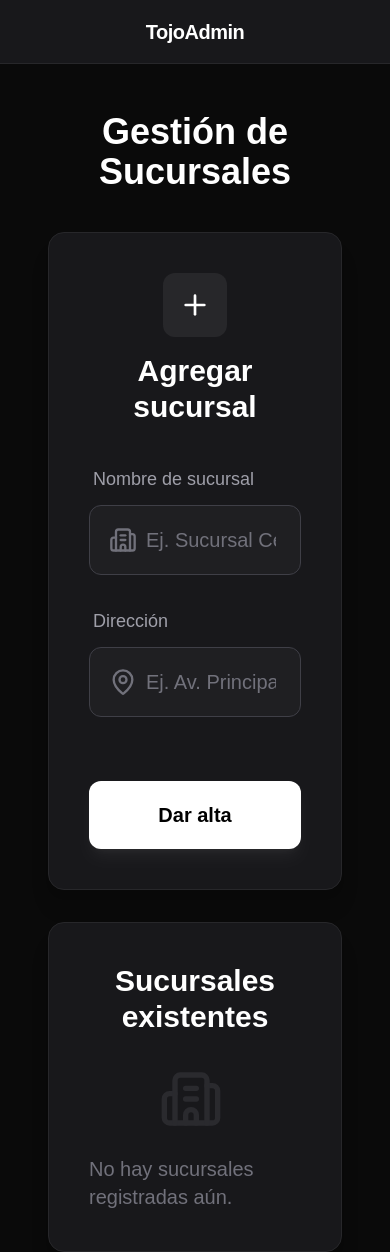
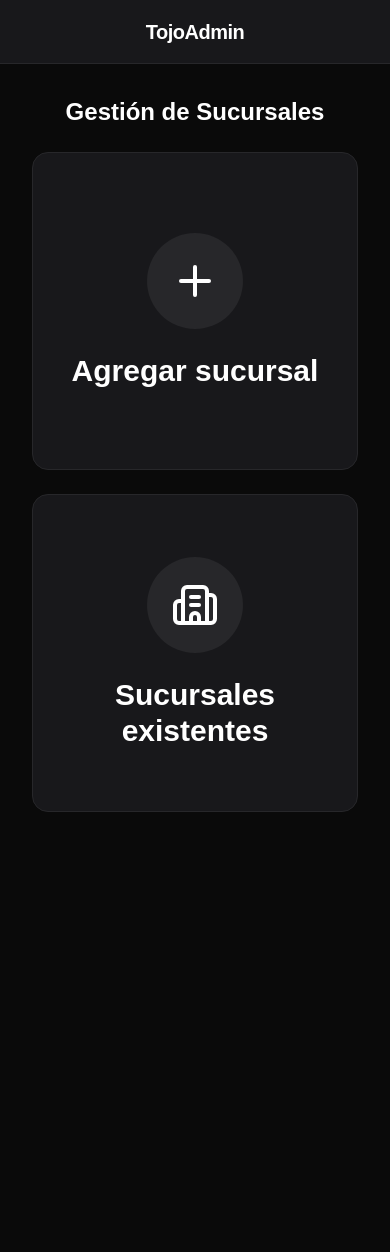
Before and after one commit to Tojo-Shops-Systems/TojoAdmin, a Next.js app: page /branches in a window 390 px wide. After the commit the page ends 844 px from the top, so only its background shows below. Built offline with nearby package versions, Linux system fonts and the light colour scheme.

Commit message:
fix/branchesResponsive

```diff
--- a/app/branches/page.tsx
+++ b/app/branches/page.tsx
@@ -1,61 +1,95 @@
 "use client";
 
-import { Building2, MapPin, Plus } from "lucide-react";
+import { Building2, MapPin, Plus, ArrowLeft } from "lucide-react";
+import { useState } from "react";
 
 export default function Branches() {
+    const [mobileView, setMobileView] = useState<'menu' | 'add' | 'list'>('menu');
+
     return (
-        <div className="p-8 h-[calc(100vh-6rem)] flex flex-col">
-            <h1 className="text-4xl font-bold text-white mb-10 text-center">Gestión de Sucursales</h1>
+        <div className="p-4 lg:p-8 h-[calc(100vh-6rem)] flex flex-col">
+            <h1 className="text-2xl lg:text-4xl font-bold text-white mb-6 lg:mb-10 text-center">Gestión de Sucursales</h1>
 
-            <div className="grid grid-cols-1 lg:grid-cols-2 gap-8 flex-1 min-h-0">
+            {/* Mobile Menu Buttons */}
+            <div className={`flex-1 flex flex-col gap-6 lg:hidden ${mobileView !== 'menu' ? 'hidden' : ''}`}>
+                <button
+                    onClick={() => setMobileView('add')}
+                    className="flex-1 bg-zinc-900 border border-zinc-800 rounded-2xl p-8 flex flex-col items-center justify-center gap-6 hover:bg-zinc-800 transition-all active:scale-95"
+                >
+                    <div className="p-6 bg-zinc-800 rounded-full">
+                        <Plus className="text-white" size={48} />
+                    </div>
+                    <span className="text-3xl font-bold text-white">Agregar sucursal</span>
+                </button>
+
+                <button
+                    onClick={() => setMobileView('list')}
+                    className="flex-1 bg-zinc-900 border border-zinc-800 rounded-2xl p-8 flex flex-col items-center justify-center gap-6 hover:bg-zinc-800 transition-all active:scale-95"
+                >
+                    <div className="p-6 bg-zinc-800 rounded-full">
+                        <Building2 className="text-white" size={48} />
+                    </div>
+                    <span className="text-3xl font-bold text-white">Sucursales existentes</span>
+                </button>
+            </div>
+
+            <div className={`grid grid-cols-1 lg:grid-cols-2 gap-8 flex-1 min-h-0 ${mobileView === 'menu' ? 'hidden lg:grid' : ''}`}>
                 {/* Left Card: Add Branch */}
-                <div className="bg-zinc-900 border border-zinc-800 rounded-2xl p-10 flex flex-col justify-center shadow-xl">
-                    <div className="flex flex-col items-center gap-4 mb-10 text-center">
-                        <div className="p-4 bg-zinc-800 rounded-xl">
+                <div className={`bg-zinc-900 border border-zinc-800 rounded-2xl p-6 lg:p-10 flex flex-col justify-center shadow-xl ${mobileView === 'list' ? 'hidden lg:flex' : 'flex'}`}>
+                    <div className="w-full flex flex-col items-center gap-4 lg:gap-6 mb-8 lg:mb-12 text-center relative">
+                        {/* Back Button (Mobile Only) */}
+                        <button
+                            onClick={() => setMobileView('menu')}
+                            className="absolute left-0 top-0 p-2 text-zinc-400 hover:text-white lg:hidden hover:bg-zinc-800 rounded-full transition-colors"
+                        >
+                            <ArrowLeft size={24} />
+                        </button>
+
+                        <div className="p-4 lg:p-5 bg-zinc-800 rounded-2xl">
                             <Plus className="text-white" size={32} />
                         </div>
-                        <h2 className="text-3xl font-bold text-white">Agregar sucursal</h2>
+                        <h2 className="text-2xl lg:text-4xl font-bold text-white">Agregar sucursal</h2>
                     </div>
 
-                    <form className="space-y-8">
-                        <div className="space-y-3">
-                            <label htmlFor="branchName" className="block text-lg font-medium text-zinc-400 ml-1">
+                    <form className="space-y-6 lg:space-y-10">
+                        <div className="space-y-2 lg:space-y-4">
+                            <label htmlFor="branchName" className="block text-base lg:text-xl font-medium text-zinc-400 ml-1">
                                 Nombre de sucursal
                             </label>
                             <div className="relative">
-                                <div className="absolute inset-y-0 left-0 pl-5 flex items-center pointer-events-none">
-                                    <Building2 className="h-7 w-7 text-zinc-500" />
+                                <div className="absolute inset-y-0 left-0 pl-4 lg:pl-6 flex items-center pointer-events-none">
+                                    <Building2 className="h-5 w-5 lg:h-8 lg:w-8 text-zinc-500" />
                                 </div>
                                 <input
                                     type="text"
                                     id="branchName"
                                     placeholder="Ej. Sucursal Centro"
-                                    className="w-full pl-14 pr-6 py-5 bg-zinc-800/50 border border-zinc-700 rounded-xl text-xl text-white placeholder-zinc-500 focus:outline-none focus:ring-2 focus:ring-white/20 focus:border-white/20 transition-all hover:bg-zinc-800"
+                                    className="w-full pl-12 lg:pl-16 pr-4 lg:pr-6 py-4 lg:py-6 bg-zinc-800/50 border border-zinc-700 rounded-xl lg:rounded-2xl text-lg lg:text-2xl text-white placeholder-zinc-500 focus:outline-none focus:ring-2 focus:ring-white/20 focus:border-white/20 transition-all hover:bg-zinc-800"
                                 />
                             </div>
                         </div>
 
-                        <div className="space-y-3">
-                            <label htmlFor="address" className="block text-lg font-medium text-zinc-400 ml-1">
+                        <div className="space-y-2 lg:space-y-4">
+                            <label htmlFor="address" className="block text-base lg:text-xl font-medium text-zinc-400 ml-1">
                                 Dirección
                             </label>
                             <div className="relative">
-                                <div className="absolute inset-y-0 left-0 pl-5 flex items-center pointer-events-none">
-                                    <MapPin className="h-7 w-7 text-zinc-500" />
+                                <div className="absolute inset-y-0 left-0 pl-4 lg:pl-6 flex items-center pointer-events-none">
+                                    <MapPin className="h-5 w-5 lg:h-8 lg:w-8 text-zinc-500" />
                                 </div>
                                 <input
                                     type="text"
                                     id="address"
                                     placeholder="Ej. Av. Principal #123"
-                                    className="w-full pl-14 pr-6 py-5 bg-zinc-800/50 border border-zinc-700 rounded-xl text-xl text-white placeholder-zinc-500 focus:outline-none focus:ring-2 focus:ring-white/20 focus:border-white/20 transition-all hover:bg-zinc-800"
+                                    className="w-full pl-12 lg:pl-16 pr-4 lg:pr-6 py-4 lg:py-6 bg-zinc-800/50 border border-zinc-700 rounded-xl lg:rounded-2xl text-lg lg:text-2xl text-white placeholder-zinc-500 focus:outline-none focus:ring-2 focus:ring-white/20 focus:border-white/20 transition-all hover:bg-zinc-800"
                                 />
                             </div>
                         </div>
 
-                        <div className="pt-8">
+                        <div className="pt-6 lg:pt-10">
                             <button
                                 type="button"
-                                className="w-full py-5 px-6 bg-white text-black font-bold text-xl rounded-xl hover:bg-zinc-200 transform hover:scale-[1.01] transition-all shadow-lg shadow-white/5 active:scale-[0.99]"
+                                className="w-full py-4 lg:py-6 px-6 lg:px-8 bg-white text-black font-bold text-lg lg:text-2xl rounded-xl lg:rounded-2xl hover:bg-zinc-200 transform hover:scale-[1.01] transition-all shadow-lg shadow-white/5 active:scale-[0.99]"
                             >
                                 Dar alta
                             </button>
@@ -64,14 +98,23 @@ export default function Branches() {
                 </div>
 
                 {/* Right Card: Existing Branches */}
-                <div className="bg-zinc-900 border border-zinc-800 rounded-2xl p-10 flex flex-col shadow-xl">
-                    <h2 className="text-3xl font-bold text-white mb-8 text-center">Sucursales existentes</h2>
+                <div className={`bg-zinc-900 border border-zinc-800 rounded-2xl p-6 lg:p-10 flex flex-col shadow-xl ${mobileView === 'add' ? 'hidden lg:flex' : 'flex'}`}>
+                    <div className="w-full relative mb-6 lg:mb-10 text-center flex flex-col items-center justify-center min-h-[3rem]">
+                        {/* Back Button (Mobile Only) */}
+                        <button
+                            onClick={() => setMobileView('menu')}
+                            className="absolute left-0 top-0 p-2 text-zinc-400 hover:text-white lg:hidden hover:bg-zinc-800 rounded-full transition-colors"
+                        >
+                            <ArrowLeft size={24} />
+                        </button>
+                        <h2 className="text-2xl lg:text-4xl font-bold text-white px-8">Sucursales existentes</h2>
+                    </div>
 
                     <div className="flex-1 overflow-y-auto pr-2 custom-scrollbar">
                         {/* Placeholder for list */}
                         <div className="h-full flex flex-col items-center justify-center text-zinc-500 space-y-6">
-                            <Building2 size={64} className="opacity-20" />
-                            <p className="text-xl">No hay sucursales registradas aún.</p>
+                            <Building2 size={48} className="opacity-20 lg:w-16 lg:h-16" />
+                            <p className="text-lg lg:text-xl">No hay sucursales registradas aún.</p>
                         </div>
                     </div>
                 </div>
--- a/shared/components/dashboard/dashboard.tsx
+++ b/shared/components/dashboard/dashboard.tsx
@@ -28,7 +28,7 @@ export default function Dashboard() {
             {/* Sidebar */}
             <aside
                 className={`
-          fixed top-0 left-0 h-screen w-full md:w-64 bg-zinc-900 text-white flex flex-col border-r border-zinc-800 z-50 transition-transform duration-300 ease-in-out
+          fixed top-0 left-0 h-[100dvh] w-full md:w-64 bg-zinc-900 text-white flex flex-col border-r border-zinc-800 z-50 transition-transform duration-300 ease-in-out
           ${isOpen ? "translate-x-0" : "-translate-x-full"}
           md:translate-x-0
         `}
@@ -47,7 +47,7 @@ export default function Dashboard() {
                 </div>
 
                 {/* Navigation */}
-                <nav className="flex-1 p-4 space-y-2">
+                <nav className="flex-1 p-4 space-y-2 overflow-y-auto">
                     <Link
                         href="/"
                         onClick={() => setIsOpen(false)}
@@ -92,7 +92,11 @@ export default function Dashboard() {
 
                 {/* User Profile */}
                 <div className="p-4 border-t border-zinc-800">
-                    <Link href="/account" className="flex items-center gap-3 w-full px-4 py-3 text-left hover:bg-zinc-800 rounded-lg transition-colors">
+                    <Link
+                        href="/account"
+                        onClick={() => setIsOpen(false)}
+                        className="flex items-center gap-3 w-full px-4 py-3 text-left hover:bg-zinc-800 rounded-lg transition-colors"
+                    >
                         <div className="w-8 h-8 rounded-full bg-zinc-700 flex items-center justify-center">
                             <User size={16} className="text-zinc-400" />
                         </div>
```
